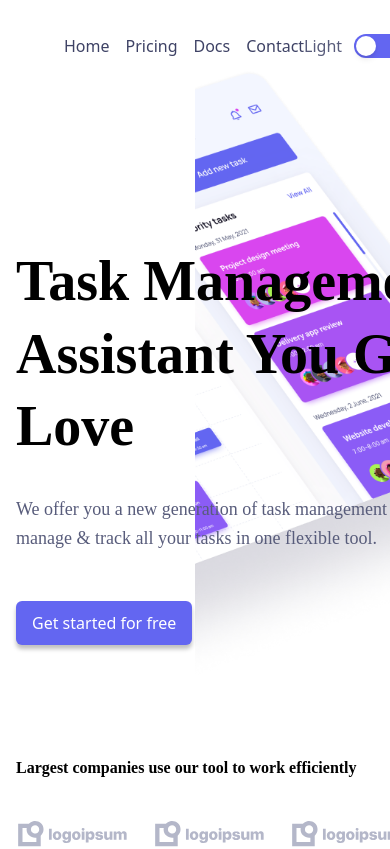
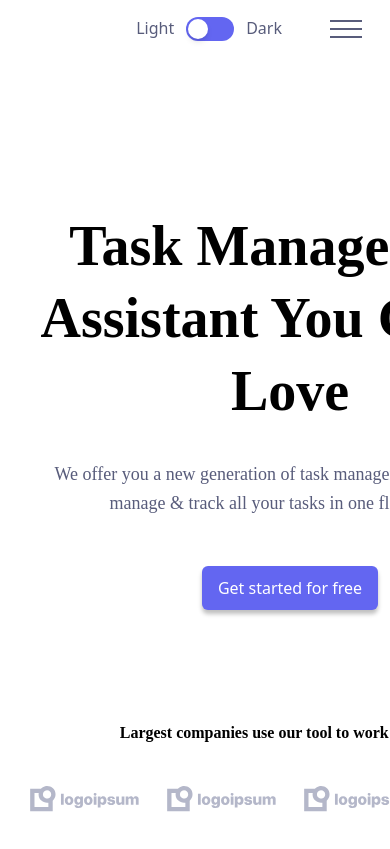
Before and after one commit to sathishvisar/react-silicon-landing, a React (Create React App) app: page / in a window 390 px wide. Shown: the top 849 px of the page. Built offline with nearby package versions, Linux system fonts and the light colour scheme; some icons are missing.

Commit message:
[feat] landing page mobile responsive & mobile menu is done

```diff
--- a/src/components/atoms/Button.tsx
+++ b/src/components/atoms/Button.tsx
@@ -3,7 +3,7 @@ import clsx from 'clsx';
 
 type Size = 'large' | 'medium' | 'small';
 type Shape = 'square' | 'rounded' | 'pill';
-type Color = 'green' | 'blue' | 'secondary';
+type Color = 'green' | 'blue' | 'secondary' | 'transparent';
 type ButtonType = 'button';
 
 interface CustomButtonProps {
@@ -34,6 +34,7 @@ const colorMap: Record<Color, string> = {
   secondary: 'bg-gray-200 text-gray-800',
   green: 'bg-green-500 text-white',
   blue: 'bg-primary-brand text-white',
+  transparent: 'bg-transparent text-gray-800'
 };
 
 export const Button: React.FC<CustomButtonProps> = ({
@@ -46,7 +47,7 @@ export const Button: React.FC<CustomButtonProps> = ({
   onClick,
 }) => {
   const baseClasses = clsx(
-    'inline-flex items-center justify-center transition duration-200',
+    'inline-flex items-center justify-center transition duration-200 cursor-pointer',
     sizeMap[size],
     shapeMap[shape],
     colorMap[color],
--- a/src/components/molecules/Tabs/index.tsx
+++ b/src/components/molecules/Tabs/index.tsx
@@ -25,7 +25,7 @@ const Tabs: React.FC<TabsProps> = ({items}) => {
     const activeItem = items[activeTab]['content'] || null;
 
     return <>
-        <div className="flex place-content-center gap-4 mb-10">
+        <div className="flex place-content-center gap-4 mb-10 flex-col lg:flex-row">
             {
                 items.map((item:any, index: number) => {
                     return <Button size="small" color={index === activeTab ? 'blue' : 'secondary'} key={index} onClick={() => setActiveTab(index)} className="gap-2">
--- a/src/components/organisms/HeroSection/index.tsx
+++ b/src/components/organisms/HeroSection/index.tsx
@@ -32,9 +32,9 @@ const HeroSection: React.FC = () => {
   return (<>
     <section className="relative pt-24 bg-contain bg-right bg-no-repeat -z-10">
       <div className="container mx-auto flex justify-between grid grid-cols-12">
-        <div className="col-span-5 flex-wrap h-full pt-5 mt-4">
+        <div className="col-span-12 xl:col-span-5 flex-wrap h-full pt-5 mt-4">
           <div className="flex items-center w-full px-4 lg:w-5/12 lg:px-0">
-            <div className="flex-1">
+            <div className="flex-1 text-center lg:text-left">
               <Display variant="d4" className="mb-8 pt-5">
                 Task Management Assistant You Gonna Love
               </Display>
@@ -57,7 +57,7 @@ const HeroSection: React.FC = () => {
                 Largest companies use our tool to work efficiently
               </Heading>
 
-              <div className="flex gap-6">
+              <div className="flex gap-6 place-content-center lg:items-left">
                 <Icon name="LogoIpsum" className="w-[30] h-auto text-gray-500" />
                 <Icon name="LogoIpsum" className="w-[30] h-auto text-gray-500" />
                 <Icon name="LogoIpsum" className="w-[30] h-auto text-gray-500" />
@@ -66,10 +66,10 @@ const HeroSection: React.FC = () => {
             </div>
           </div>
         </div>
-        <div className="col-span-7 flex h-full -mt-8"
+        <div className="col-span-7 flex h-full -mt-8 hidden lg:block"
           onMouseMove={handleMouseMove}
           onMouseLeave={handleMouseLeave}>
-          <div className="absolute top-0 right-0 h-full -z-10 bg-no-repeat bg-right left-1/2 w-1/2 bg-cover absolute -mr-12 -mt-12"
+          <div className="absolute top-12 right-0 h-full -z-10 bg-no-repeat bg-right left-1/2 w-1/2 bg-cover md:bg-contain lg:bg-contain absolute -mr-12 lg:-mt-12"
             ref={imgRef}
 
             style={{ backgroundImage: `url(${heroImage})`, backgroundPositionX: `calc(100% + 5rem)` }} />
--- a/src/components/organisms/HomeInfoCards/index.tsx
+++ b/src/components/organisms/HomeInfoCards/index.tsx
@@ -60,20 +60,20 @@ const HomeInfoCards: React.FC = () => {
       <Heading variant="h1" className="mb-16 text-center">
         Stay Organized & Connected
       </Heading>
-      <div className="grid grid-cols-4 gap-x-8 gap-y-[52px] mb-28">
+      <div className="grid grid-cols-1 md:grid-cols-2 lg:grid-cols-3 xl:grid-cols-4 gap-x-8 gap-y-[52px] mb-28">
         {cardInfo.map((item, index) => {
           return <InfoCard key={index} {...item} />;
         })}
       </div>
       <div className="grid grid-cols-12 gap-x-28">
-        <div className="col-span-7">
+        <div className="col-span-7 hidden lg:block">
           <img
             src={ImgManageYourWork}
             alt="Manage Your Work"
             className="w-full"
           />
         </div>
-        <div className="col-span-5 place-content-center">
+        <div className="col-span-12 lg:col-span-5 place-content-center">
           <div>
             <Heading variant="h2" className="mb-8">
               Manage Your Work
--- a/src/components/organisms/HomePricing/index.tsx
+++ b/src/components/organisms/HomePricing/index.tsx
@@ -60,7 +60,7 @@ const HomePricing: React.FC = () => {
             />
             <div className="grid grid-cols-12 gap-6">
                 { pricingData.map((item, index) => {
-                    return <div className="col-span-4">
+                    return <div className="col-span-12 md:col-span-6 lg:col-span-4">
                         <PricingCard plan={item} key={index} />
                     </div>
                 })}
--- a/src/components/organisms/Testimonial/index.tsx
+++ b/src/components/organisms/Testimonial/index.tsx
@@ -28,11 +28,11 @@ const Testmonial: React.FC = () => {
     return <section className="bg-gray-100 p-24 ">
             <div className="container">
                 <div className="grid grid-cols-12 gap-6">
-                    <div className="col-span-6 bg-gray-900 text-white p-12 rounded-lg">
+                    <div className="col-span-12 lg:col-span-6 bg-gray-900 text-white p-12 rounded-lg">
                         <Display variant="d1">420k</Display>
                         <BodyText variant="body-xxl" className="font-manrope">users are taking advantage of our Task Manager Tool. It’s a new transparent and efficient way to organize all of your daily tasks.</BodyText>
                     </div>
-                    <div className="col-span-6 bg-white p-12 rounded-lg place-content-center">
+                    <div className="col-span-12 lg:col-span-6 bg-white p-12 rounded-lg place-content-center">
                         <div className="flex justify-between mb-8">
                             <span className="flex w-[52px] h-[52px] items-center place-content-center bg-primary-brand rounded-xl"><Icon name="IconDoubleQuotes" /></span>
                             <div className="flex gap-4">
--- a/src/components/organisms/WebHeader/index.tsx
+++ b/src/components/organisms/WebHeader/index.tsx
@@ -1,24 +1,47 @@
-import React from 'react';
+import React, { useState } from 'react';
 import clsx from 'clsx';
 import Menu from './menu';
 import { ThemeSwitcher } from '../../ThemeSwitcher';
 import { Button } from '../../atoms/Button';
 import { Icon } from './../../Icon';
+import { Heading } from '@/components/atoms/Typography';
 
 const WebHeader: React.FC = () => {
+  const [mobileMenu, toggleMobileMenu] = useState(false);
+
   return (
     <header className={clsx('container mx-auto py-4 flex justify-between')}>
         <div className={clsx('flex items-center gap-x-12')}>
           <Icon name="Logo" className="w-[44] h-auto" />
-          <Menu />
+          <Menu classname='hidden xl:flex' />
         </div>
         <div className={clsx('flex items-center gap-x-8')}>
           <ThemeSwitcher />
-          <div className={clsx('flex gap-x-4')}>
+          <div className={clsx('flex gap-x-4 hidden xl:flex')}>
             <Button size="small" shape="rounded" color="secondary" className='gap-1'><Icon name='SignIn'/> Sign in</Button>
             <Button size="small" shape="rounded" color="blue" className='gap-1'><Icon name='User' /> Sign up</Button>
           </div>
+          <Button color='transparent' className='xl:hidden' onClick={()=>{toggleMobileMenu(!mobileMenu)}}>
+            <span className="
+              flex w-8 h-0.5 bg-gray-700 relative
+              before:content-[''] before:flex before:w-8 before:h-0.5 before:bg-gray-700 before:absolute before:top-2
+              after:content-[''] after:flex after:w-8 after:h-0.5 after:bg-gray-700 after:absolute after:bottom-2
+              " />
+          </Button>
         </div>
+        { mobileMenu &&(
+          <div className='fixed inset-0 bg-black bg-opacity-50 z-[1040] transition-opacity duration-300'>
+            <div className='h-full w-[300px] bg-white float-right p-4'>
+                <div className='flex justify-between mb-8'>
+                  <Heading variant='h3'>Menu</Heading>
+                  <Icon name='IconX' className='w-[30px] h-auto cursor-pointer' onClick={()=>{toggleMobileMenu(false)}}/>
+                </div>
+                <div>
+                    <Menu direction='col' />
+                </div>
+            </div>
+          </div>
+        )}
     </header>
   );
 };
--- a/src/components/organisms/WebHeader/menu.tsx
+++ b/src/components/organisms/WebHeader/menu.tsx
@@ -8,10 +8,15 @@ const manu = [
   { link: '/contact', name: 'Contact' },
 ];
 
-const Menu: React.FC = () => {
+interface Props {
+  classname?: string;
+  direction?: string;
+}
+
+const Menu: React.FC<Props> = ({classname, direction}) => {
   return (
-    <nav>
-      <ul className="flex space-x-4">
+    <nav className={classname}>
+      <ul className={`flex ${direction === 'col' ? 'flex-col space-y-4' : 'flex-row space-x-4'}`}>
         {manu.map((item, index) => (
           <li key={index}>
             <Navigation href={item.link} className='text-gray-800'>{item.name}</Navigation>
--- a/tailwind.config.js
+++ b/tailwind.config.js
@@ -12,10 +12,20 @@ module.exports = {
   theme: {
     container: {
       center: true,
+      // screens: {
+      //   'xl': '95%',       // applies at ≥1200px
+      //   '2xl': '1320px',   // applies at ≥1400px
+      // },
       screens: {
-        'xl': '95%',       // applies at ≥1200px
-        '2xl': '1320px',   // applies at ≥1400px
+        sm: "100%", // fluid on small screens
+        md: "720px",
+        lg: "960px",
+        xl: "1140px",
+        '2xl': "1320px",
       },
+      padding:{
+        DEFAULT: '0.75rem',
+      }
     },
     extend: {
       colors: {
```
Also changed, not shown: src/components/organisms/WebFooter/index.tsx (+7 -7 lines).
